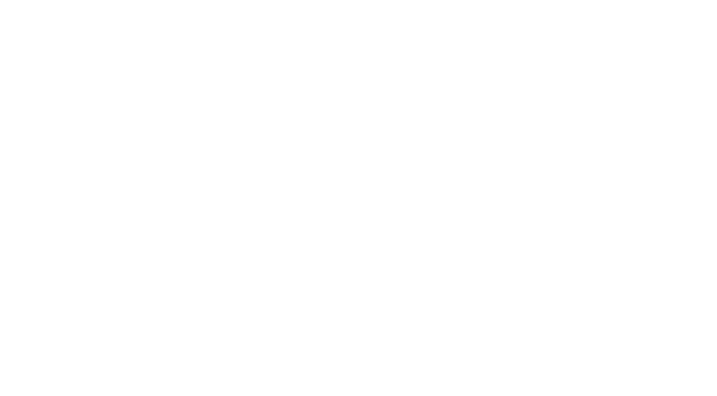
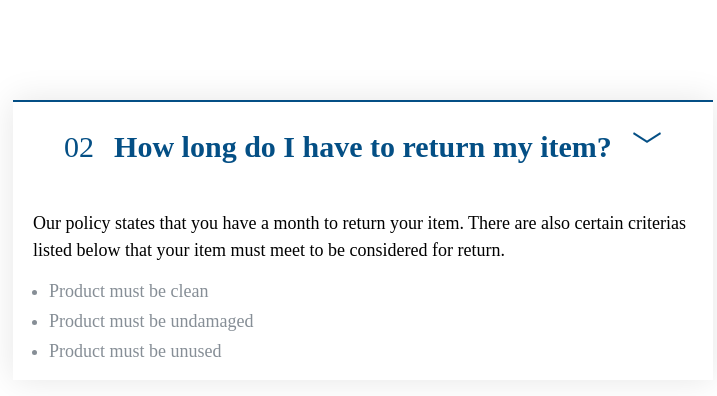
Before and after one commit to SueHafi/accordion-component, a React (Vite) app: page / in a window 1280 px wide. Shown: the top 396 px of the page, without its empty margins (277-994 px from the left). Built offline with nearby package versions, Linux system fonts and the light colour scheme.

Commit message:
css styling for Accordion

```diff
--- a/src/components/Accordion.css
+++ b/src/components/Accordion.css
@@ -0,0 +1,56 @@
+.accordion-container {
+  width: 700px;
+  margin: 100px auto;
+  border-top: 2px solid rgb(4, 79, 133);
+  line-height: 1;
+  box-shadow: 0 0 32px rgba(0,0,0,0.1);
+}
+
+.accordion-header {
+  display: flex;
+  gap: 20px;
+  align-items: center;
+}
+
+.accordion-num--02 {
+  color: rgb(4, 79, 133);
+  font-size: 3rem;
+  margin-left: auto;
+}
+
+.accordion-title {
+  color: rgb(4, 79, 133);
+  font-size: 3rem;
+}
+
+.accordion-symbol {
+  color: rgb(4, 79, 133);
+  font-size: 3rem;
+  margin-right: auto;
+}
+
+.accordion-text {
+    font-size: 1.8rem;
+    line-break: auto;
+    line-height: 1.5;
+}
+
+.accordion-list {
+    display: flex;
+    flex-direction: column;
+    gap: 12px;
+    padding: 0;
+    margin-top: 0;
+    padding-bottom: 20px;
+}
+
+.accordion-list-items {
+    font-size: 1.8rem;
+    color: #868e96;
+    margin-left: 16px;
+}
+
+.accordion-text-section {
+    padding-left: 20px;
+    padding-right: 20px;
+}
--- a/src/components/Accordion.tsx
+++ b/src/components/Accordion.tsx
@@ -1,5 +1,30 @@
-import './Accordion.css';
+import "./Accordion.css";
 
 export default function Accordion() {
-    return <></>
+  const listOfCriteria = ["Product must be clean", "Product must be undamaged", "Product must be unused"];
+  return (
+    <div className="accordion-container">
+      <header className="accordion-header">
+        <p className="accordion-num--02">02</p>
+        <h1 className="accordion-title">
+          How long do I have to return my item?
+        </h1>
+        <p className="accordion-symbol">&#65088;</p>
+      </header>
+      <section className="accordion-text-section">
+        <p className="accordion-text">
+          Our policy states that you have a month to return your item. There are
+          also certain criterias listed below that your item must meet to be
+          considered for return.
+        </p>
+        <ul className="accordion-list">
+          {listOfCriteria.map((element, id) => (
+            <li className="accordion-list-items" key={id}>
+              {element}
+            </li>
+          ))}
+        </ul>
+      </section>
+    </div>
+  );
 }
```
